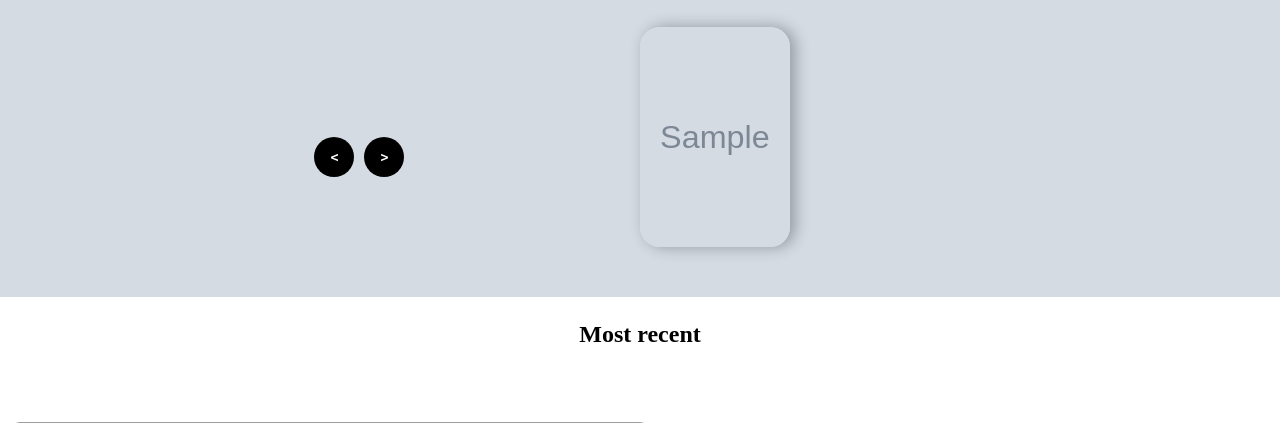
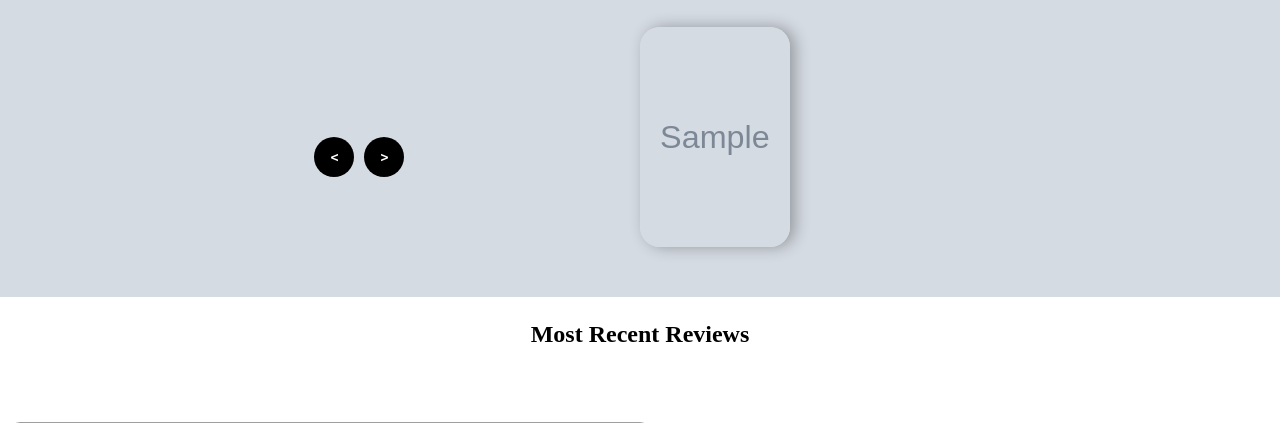
Before and after one commit to SaidQT/Yelp, a Django app: template yelp/templates/index2.html in a window 1280 px wide. Shown: the part 503-926 px from the top of the page. Run offline with Django 3.2, Linux system fonts and the light colour scheme; the template is opened without the code that fills it: most values are stand-ins (such as "Sample title", 1, 10 or a date in 2020); grey boxes marked "Sample" are stand-in pictures; grey boxes are pictures that could not be loaded.

```diff
--- a/yelp/templates/index2.html
+++ b/yelp/templates/index2.html
@@ -66,7 +66,7 @@
 
     </div>
 
-    <h3 id="mostrecent"> Most recent </h3>
+    <h3 id="mostrecent"> Most Recent Reviews </h3>
 
     <div class="page2">
         <div id="recentReviews">
--- a/yelp/views.py
+++ b/yelp/views.py
@@ -186,7 +186,7 @@ def del_review(request,id):
 
 def get_recent_reviews(request):
 
-    recent_reviews = Review.objects.order_by('-updated_at')[:10]
+    recent_reviews = Review.objects.order_by('-updated_at')[:8]
 
     reviews_data = [{
         'image_url': review.detail.image_url,
```
